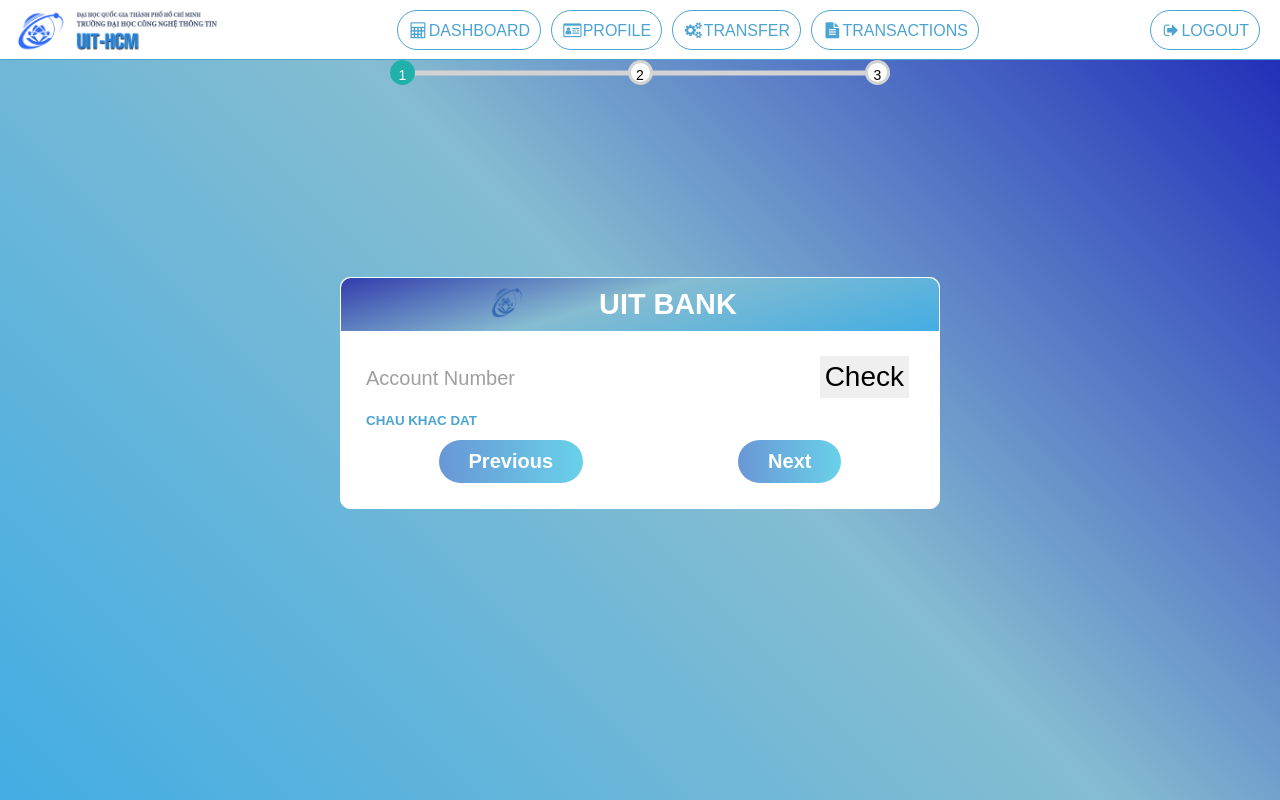
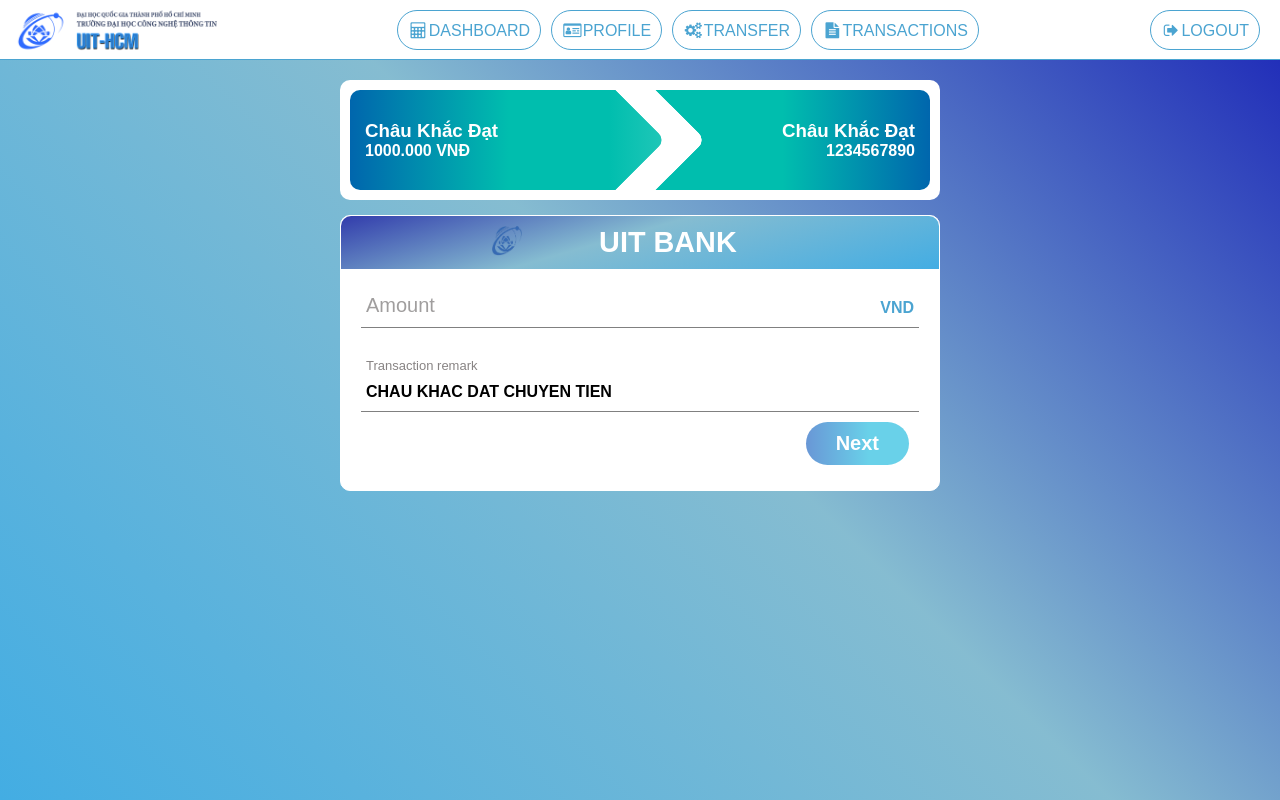
Before and after one commit to khacdat328/NT231.M21.ANTT, a PHP site: page /profile/transfer2.html in a window 1280 px wide. Run offline with PHP 8.4, Linux system fonts and the light colour scheme.

Commit message:
transfer2.html

```diff
--- a/css/style.css
+++ b/css/style.css
@@ -8,6 +8,7 @@ html {
   scroll-behavior: smooth;
   font-family: Arial, Helvetica, sans-serif;
   height: 100%;
+  overflow-x: hidden;
 }
 
 body {
@@ -619,14 +620,14 @@ input[type="button"].question:valid {
 }
 .transfer .next-btn {
   display: flex;
-  justify-content: space-around;
+  justify-content: flex-end;
 }
 
 .transfer1 .input-next-btn {
   width: fit-content;
 }
 
-.transfer1.input-account {
+.transfer.input-account {
   border-bottom: 1px solid gray;
 }
 .block-item.user-account {
@@ -655,7 +656,7 @@ input[type="button"].question:valid {
   background: linear-gradient(
     90deg,
     rgba(105, 151, 214, 1) 0%,
-    rgba(105, 209, 233, 1) 100%
+    rgba(105, 209, 233, 1) 61%
   );
 }
 /* TAB */
@@ -721,7 +722,7 @@ input[type="button"].question:valid {
   z-index: 1;
 }
 
-.active-tab{
+.active-tab {
   display: none;
 }
 #progress-num .step.active {
@@ -729,3 +730,206 @@ input[type="button"].question:valid {
   background-color: lightseagreen;
   color: #fff;
 }
+
+
+.transfer2.form-content{
+  position: relative;
+  left: 50%;
+  transform: translateX(-50%);
+  top: 25px;
+}
+.arrow-container {
+  position: relative;
+  padding: 10px 0;
+  background-color: white;
+  width: 70%;
+  /* margin: auto; */
+  max-width: 600px;
+  /* width: fit-content; */
+  border-radius: 10px;
+  top: 20px;
+  left: 50%;
+  transform: translateX(-50%);
+}
+.transfer2.cover {
+  width: 100%;
+  margin: auto;
+  /* margin-top: 10px; */
+  display: flex;
+  justify-content: center;
+  align-items: baseline;
+  height: 100px;
+  overflow: hidden;
+}
+
+.transfer2.infor-container {
+  height: 100%;
+  color: white;
+  /* background-color: red; */
+  display: flex;
+  align-items: center;
+  margin: 0px 10px;
+  position: relative;
+  z-index: 1;
+}
+
+.transfer2.sender {
+  width: 45%;
+  /* min-width: 300px; */
+  justify-content: start;
+  border-top-left-radius: 10px;
+  border-bottom-left-radius: 10px;
+  z-index: 1;
+  /* background: rgb(21, 165, 180); */
+  background: linear-gradient(
+    90deg,
+    rgba(0,102,173,1) 0%,
+    rgba(0,190,174,1) 60%
+  );
+}
+
+.transfer2.receiver {
+  width: 50%;
+  /* min-width: 350px; */
+  border-top-right-radius: 10px;
+  border-bottom-right-radius: 10px;
+  justify-content: end;
+  z-index: 0;
+  background: linear-gradient(
+    90deg,
+    rgba(0,190,174,1) 50%,
+    rgba(0,102,173,1) 100%
+  );
+}
+
+.sender.content {
+  text-align: start;
+}
+
+.receiver.content {
+  text-align: end;
+}
+
+.transfer2 .content {
+  flex: 1;
+  padding: 10px 15px;
+  width: fit-content;
+}
+
+.transfer2.sender::after,
+.transfer2.receiver::after {
+  position: absolute;
+  /* top: 200px; */
+  /* left: -30px; */
+  content: "";
+  transform: rotate(45deg);
+  border-radius: 10px;
+}
+
+.transfer2.sender::after {
+  right: -30px;
+  z-index: 0;
+  width: 100px;
+  height: 100px;
+  /* background: rgb(21, 165, 180); */
+  background: linear-gradient(
+    45deg,
+    rgba(0,190,174,1) 60%,
+    rgba(33, 199, 184, 1) 100%
+  );
+  clip-path: polygon(0% 0%, 100% 0%, 100% 100%);
+}
+
+
+
+.transfer2.sender::before {
+  position: absolute;
+  /* top: 200px; */
+  /* left: -30px; */
+  content: "";
+  width: 100px;
+  height: 0;
+  width: 0;
+  height: 0;
+
+  transform: rotate(45deg);
+  border-radius: 10px;
+  z-index: 0;
+  right: -40px;
+  /* border: 50px solid blue; */
+}
+
+.transfer2.receiver::after {
+  left: -50px;
+  border: 50px solid white;
+  /* border-left-style: ; */
+  border-left-color: transparent;
+
+  border-bottom-color: transparent;
+  z-index: -1;
+}
+
+.transfer2.form-content{
+  margin: 10px 0;
+}
+
+.transfer2.amount-unit{
+  margin-top: 10px;
+}
+.transfer2.unit{
+  font-size: 16px;
+  font-weight: 700;
+  color:#4ba4d1;
+  margin:0;
+
+}
+
+.transfer2.remark{
+  font-weight: 700;
+  text-transform: uppercase;
+}
+
+.transfer2.first{
+  margin-bottom: 30px;
+}
+
+.modal-body {
+  display: none;
+  justify-content: center;
+  position: fixed;
+  top: 100px;
+  right: 0;
+  left: 0;
+  /* bottom: 0; */
+}
+
+.modal-body.open{
+  display: flex;
+
+}
+
+.modal-content{
+  background-color: white;
+  position: relative;
+  animation: modalFadeIn ease 0.6s;
+}
+.modal.amount-unit{
+  flex:1;
+  text-align: start;
+}
+
+.modal.user-account input{
+  flex:2;
+  text-align: end;
+}
+
+@keyframes modalFadeIn {
+  from {
+      opacity: 0;
+      transform: translateY(-140px);
+  }
+  to {
+      opacity: 1  ;
+      transform: translateY(0);
+  }
+}
--- a/index.html
+++ b/index.html
@@ -7,7 +7,7 @@
   <meta name="viewport" content="width=device-width, initial-scale=1">
   <link rel="stylesheet" href="https://cdnjs.cloudflare.com/ajax/libs/font-awesome/4.7.0/css/font-awesome.min.css">
   <link rel="stylesheet" href="../css/response.css">
-  <link rel="stylesheet" href="../css/style.css">
+  <link rel="stylesheet" href="./css/style.css">
 </head>
 
 <body>
--- a/profile/transfer2.html
+++ b/profile/transfer2.html
@@ -7,9 +7,62 @@
     <meta name="viewport" content="width=device-width, initial-scale=1">
     <link rel="stylesheet" href="https://cdnjs.cloudflare.com/ajax/libs/font-awesome/4.7.0/css/font-awesome.min.css">
     <link rel="stylesheet" href="../css/response.css">
-    <link rel="stylesheet" href="../css/style.css">
+    <link rel="stylesheet" href="/css/style.css">
     <script>
+        var filter_account = /^[0-9]{10}$/;
+        function myFunction() {
+            var x = document.getElementById("myTopnav");
+            if (x.className === "topnav") {
+                x.className += " responsive";
+            } else {
+                x.className = "topnav";
+            }
+        }
+        function validate() {
+            var v = document.getElementById("amount").value;
+            if (isNaN(v)) {
+                document.getElementById("msg").innerHTML = "Should be a Number";
+            }
+            else {
+                document.getElementById("msg").innerHTML = "";
+            }
+        }
+        function checkAccount() {
+            var account = document.getElementById("amount").value;
+            if (!filter_account.test(account)) {
+                document.getElementById("amount").setCustomValidity("Invalid account number!");
+                document.getElementById("amount").reportValidity();
+                return false;
+            }
+            else {
+                document.getElementById("amount").setCustomValidity("")
+                return true;
+            }
+        }
+        function checkAll() {
+            if (checkAccount() && validate()) { return true; }
+            else {
+                alert("Please enter all information correctly!");
+                return false;
+            }
+        }
 
+        // const modal = document.querySelector('.modal-body')
+        // const NextBtn = document.querySelector('#Next')
+        // const modelContent = document.querySelector('.modal-content')
+        // function showBuyTicket () {
+        //     modal.classList.add('open')
+        // }
+
+        // function RemoveBuyTicket () {
+        //     modal.classList.remove('open')
+        // }
+        // // NextBtn.addEventListener("click",showBuyTicket)
+        // modal.addEventListener('click', RemoveBuyTicket)
+
+        // modelContainer.addEventListener('click', function(event) {
+        //     event.stopPropagation()
+        // })
     </script>
 </head>
 
@@ -37,17 +90,23 @@
         </div>
     </div>
 
-    <div class="transfer1 form-body">
-        <div class="transfer1 transfer progressBar-container">
-            <div id="progress">
-                <div id="progress-bar"></div>
-                <ul id="progress-num">
-                    <li class="step active">1</li>
-                    <li class="step">2</li>
-                    <li class="step">3</li>
-                </ul>
+
+    <div class="transfer2 form-body">
+        <div class="transfer2 arrow-container">
+            <div class="transfer2 cover">
+                <div class="transfer2 sender infor-container">
+                    <div class="sender content">
+                        <h3>Châu Khắc Đạt</h3>
+                        <h4>1000.000 VNĐ</h4>
+                    </div>
+                </div>
+                <div class="transfer2 receiver infor-container">
+                    <div class="receiver content">
+                        <h3>Châu Khắc Đạt</h3>
+                        <h4>1234567890</h4>
+                    </div>
+                </div>
             </div>
-
         </div>
         <div class="transfer2 transfer form-content">
             <div class="register2 user-profile form-title">
@@ -55,39 +114,118 @@
                 <h2>UIT Bank</h2>
             </div>
 
-            <form action="" class="form-section transfer2" id="">
-                <div class="inner-form transfer2 transfer">
-                    <div class="tab">
-                        <div class="transfer2 transfer inner-block input-account">
-                            <div class="transfer2 block-item block-column user-account">
-                                <input type="text" name="account_noo" placeholder=" " oninput="checkAccount()"
-                                    class="transfer2 transfer question" id="account_noo" required autocomplete="off" />
-                                <label for="account_noo"><span>Account Number</span></label>
-                            </div>
-                            <div class="transfer2block-item block-column">
-                                <input type="button" value="Check" name="findName" class="transfer2 transfers input-btn"
-                                    id="findName" />
-                            </div>
+            <form method="POST" onsubmit="" action="" class="form-section transfer2">
+                <div class="tab inner-form transfer2 transfer">
+                    <div class="transfer2 first transfer inner-block input-account">
+                        <div class="transfer2 block-item block-column user-account">
+                            <input type="text" name="amount" placeholder=" " oninput="checkAccount()"
+                                class="transfer2 transfer question" id="amount" required autocomplete="off" />
+                            <label for="amount"><span>Amount</span></label>
                         </div>
-
-                        <div class="transfer2 block-item block-column account-name">
-                            <h3 class="account-name-display">CHAU KHAC DAT</h3>
+                        <div class="transfer2 block-item block-column amount-unit">
+                            <span class="transfer2 transfer unit">VND</span>
                         </div>
                     </div>
 
+
+                    <!-- Echo vào cái value -->
+                    <div class="transfer2 transfer second inner-block input-account">
+                        <div class="transfer2 block-item block-column user-account">
+                            <input type="text" min="1" max="250" name="remark" oninput=""
+                                class="transfer2 transfer question remark" value="Chau Khac Dat chuyen tien" id="remark"
+                                required autocomplete="off" />
+                            <label for="remark"><span>Transaction remark</span></label>
+                        </div>
+
+                    </div>
+
                     <div class="transfer2 block-item block-column next-btn">
-                        <input type="submit" value="Previous" name="Previous"
-                            class="transfer2 transfer input-next-btn input-btn" id="Previous">
                         <input type="submit" value="Next" name="Next"
-                        class="transfer2 transfer input-next-btn input-btn" id="Next">
+                            class="transfer2 transfer input-next-btn input-btn" id="Next">
                     </div>
                 </div>
 
             </form>
+
+
         </div>
+
+        <!-- <div class="tranfer2 transfer modal-body">
+            <div class="modal-content">
+                <div class="tranfer2 tranfer modal-header">
+                    <h3>Transaction Confirmation</h3>
+                </div>
+
+                <form method="POST" onsubmit="" action="" class="form-section transfer2">
+                    <div class="tab inner-form transfer2 transfer">
+                        <div class="transfer2 first transfer inner-block input-account">
+                            <div class="transfer2 block-item block-column amount-unit modal">
+                                <span class="transfer2 transfer unit">Debit account</span>
+                            </div>
+                            <div class="transfer2 block-item block-column user-account modal">
+                                <input type="text" name="amount" value="" class="transfer2 transfer question"
+                                    id="debit-account" required autocomplete="off" />
+                            </div>
+                        </div>
+
+                        <div class="transfer2 first transfer inner-block input-account">
+                            <div class="transfer2 block-item block-column amount-unit modal">
+                                <span class="transfer2 transfer unit">Beneficiary account</span>
+                            </div>
+                            <div class="transfer2 block-item block-column user-account modal">
+                                <input type="text" name="amount" class="transfer2 transfer question" id="amount"
+                                    required autocomplete="off" />
+                            </div>
+                        </div>
+
+
+                        <div class="transfer2 first transfer inner-block input-account">
+                            <div class="transfer2 block-item block-column amount-unit modal">
+                                <span class="transfer2 transfer unit">Beneficiary name</span>
+                            </div>
+                            <div class="transfer2 block-item block-column user-account modal">
+                                <input type="text" name="amount" class="transfer2 transfer question" id="amount"
+                                    required autocomplete="off" />
+                            </div>
+                        </div>
+
+                        <div class="transfer2 first transfer inner-block input-account">
+                            <div class="transfer2 block-item block-column amount-unit modal">
+                                <span class="transfer2 transfer unit">Amount</span>
+                            </div>
+                            <div class="transfer2 block-item block-column user-account modal">
+                                <input type="text" name="amount" class="transfer2 transfer question" id="amount"
+                                    required autocomplete="off" />
+                            </div>
+                        </div>
+
+                        <div class="transfer2 first transfer inner-block input-account">
+                            <div class="transfer2 block-item block-column amount-unit modal">
+                                <span class="transfer2 transfer unit">Transaction date</span>
+                            </div>
+                            <div class="transfer2 block-item block-column user-account modal">
+                                <input type="text" name="amount" class="transfer2 transfer question" id="amount"
+                                    required autocomplete="off" />
+                            </div>
+                        </div>
+
+                        <div class="transfer2 first transfer inner-block input-account">
+                            <div class="transfer2 block-item block-column amount-unit modal">
+                                <span class="transfer2 transfer unit">Content</span>
+                            </div>
+                            <div class="transfer2 block-item block-column user-account modal">
+                                <input type="text" name="amount" class="transfer2 transfer question" id="amount"
+                                    required autocomplete="off" />
+                            </div>
+                        </div>
+                    </div>
+
+                </form>
+            </div>
+        </div> -->
     </div>
 
-    <script src="../asset/animation.js"></script>
+
 </body>
 
 </html>
```
Also changed, not shown: profile/transfer3.html (added, +132 -0 lines).
